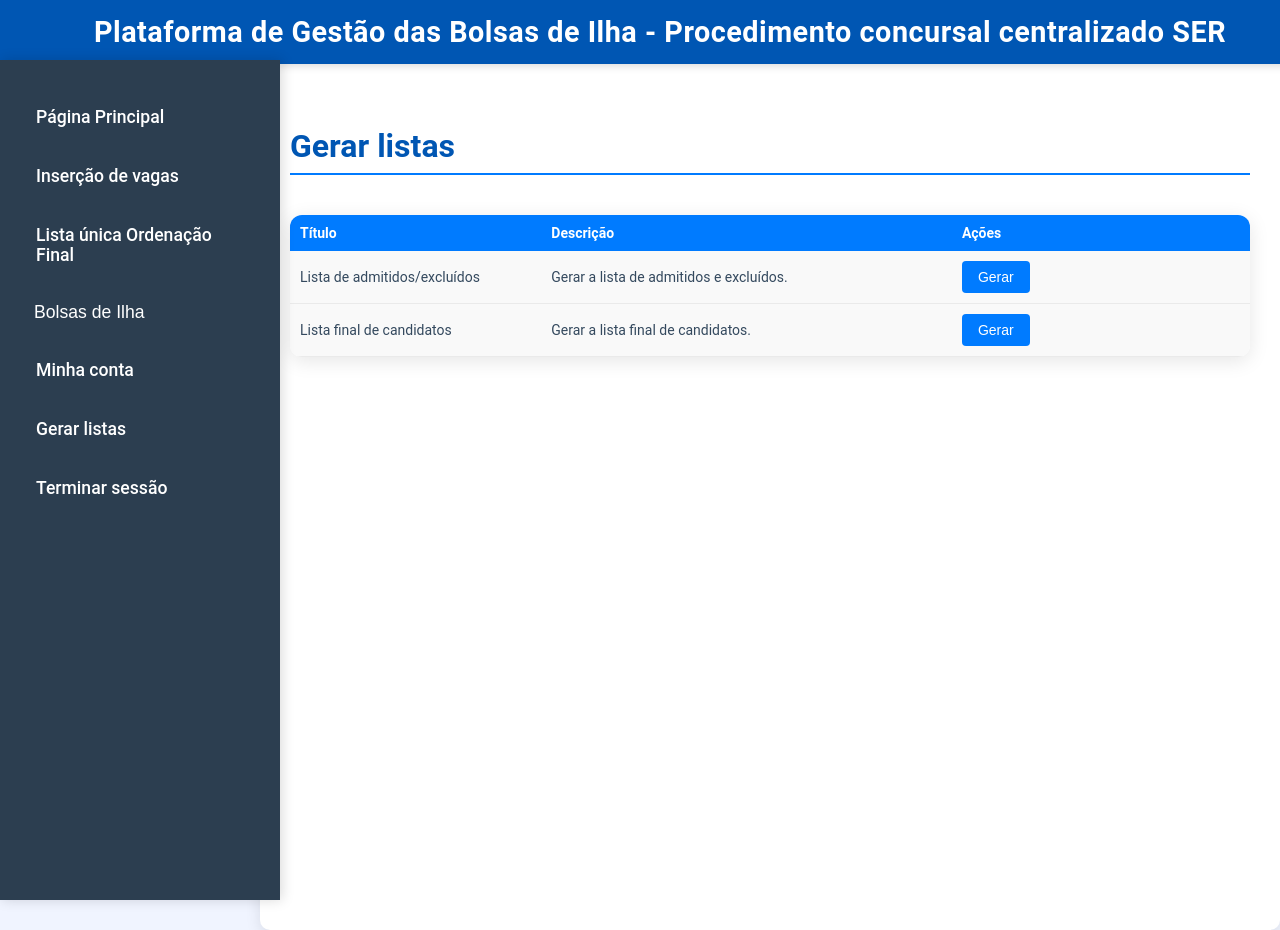
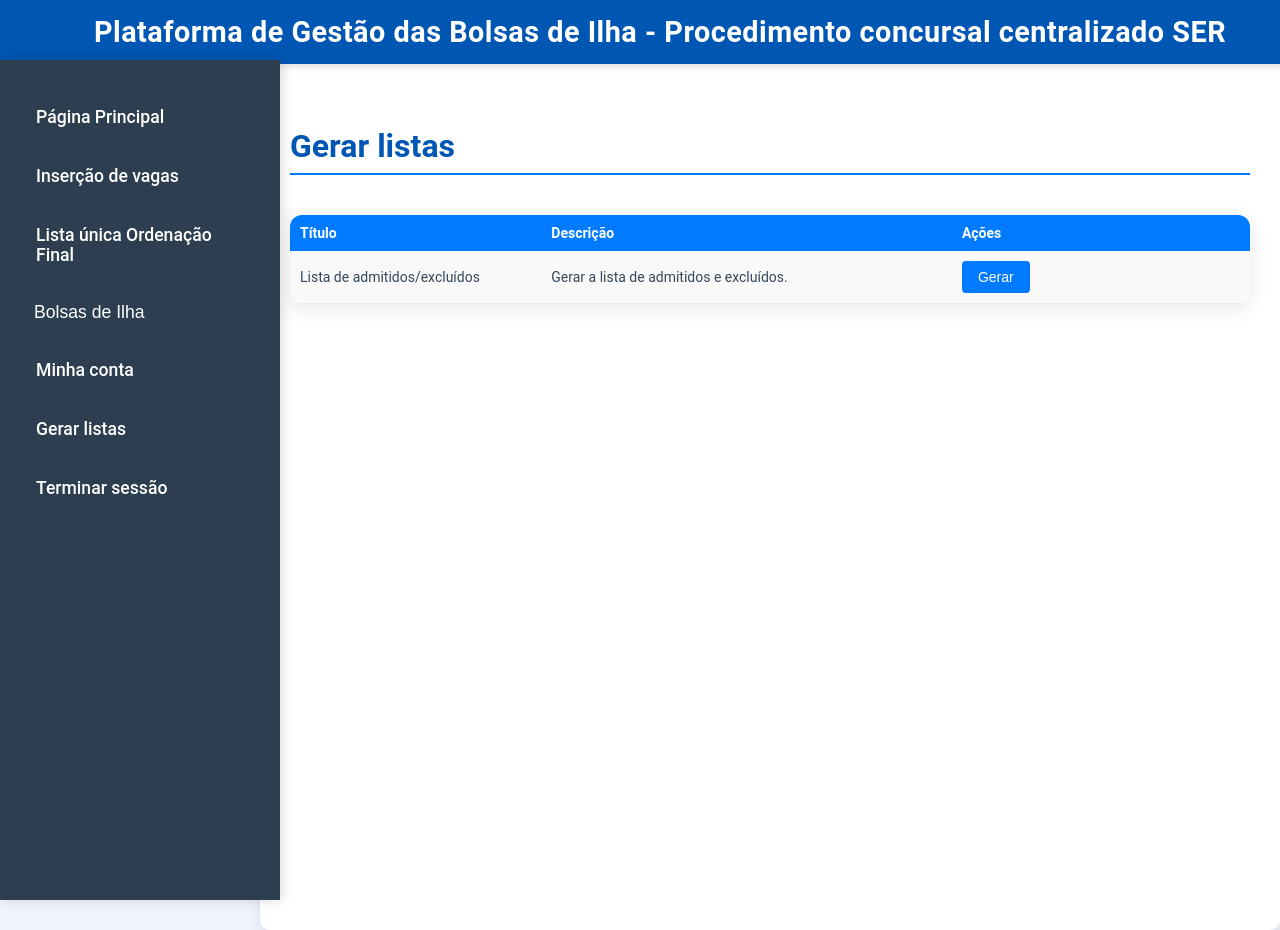
Before and after one commit to RafaelPereira014/bolsas_ilha, a Flask app: page /gerar_listas in a window 1280 px wide. Run offline with Flask 3, Linux system fonts and the light colour scheme.

Commit message:
add changes

```diff
--- a/app.py
+++ b/app.py
@@ -380,7 +380,6 @@ def gerar_lista():
     result = fetch_data_with_token(encoded_oferta)
 
     if result["status"] == "success":
-        print("entrei aqui_sucess")
 
         return jsonify({"message": "Lista gerada com sucesso", "data": result["data"]})
     else:
--- a/db_operations/admin/admitidos_excluidos_CALL.py
+++ b/db_operations/admin/admitidos_excluidos_CALL.py
@@ -36,16 +36,13 @@ def fetch_data_with_token(oferta_num):
     if not token:
         print("Invalid token")
         return None
-    print(token)
     try:
         formatted_url = f"https://outsysqa.azores.gov.pt/BEPA_Services_BL/rest/BolsaIlhas/CandidatosAdmitidosExcluidos?Acess_Token={token}&OfertaNumber={oferta_num}"
         headers = {"Content-Type": "application/json"}
         response = requests.get(formatted_url, headers=headers)
-        print("entrei aqui")
         if response.status_code == 200:
             data = response.json()
             insert_data_to_db(data, db_config)
-            print("entrei aqui")
             return {"status": "success", "data": data}
         else:
             return {"status": "error", "details": response.text}
--- a/db_operations/admin/admitidos_excluidos_info.py
+++ b/db_operations/admin/admitidos_excluidos_info.py
@@ -16,7 +16,6 @@ def insert_data_to_db(json_data, db_config):
                 # Extract main offer data
                 bolsa_ilha_data = json_data.get("API_Expose_BolsaIlha_AE", {})
                 oferta_num = bolsa_ilha_data.get('ofertaNum')
-                print(oferta_num)
                 data_publicacao = bolsa_ilha_data.get('DataPublicacao', '').split('T')[0]
                 data_conclusao = bolsa_ilha_data.get('DataConclusao', '').split('T')[0]
 
--- a/templates/gerar_listas.html
+++ b/templates/gerar_listas.html
@@ -68,13 +68,7 @@
                                 <button class="btn btn-primary" onclick="showOfertaModal()">Gerar</button>
                             </td>
                         </tr>
-                        <tr>
-                            <td>Lista final de candidatos</td>
-                            <td>Gerar a lista final de candidatos.</td>
-                            <td>
-                                <button class="btn btn-primary" onclick="showOfertaModal()">Gerar</button>
-                            </td>
-                        </tr>
+
                     </tbody>
                 </table>
             </div>
--- a/test_api.py
+++ b/test_api.py
@@ -70,9 +70,7 @@ def fetch_data_with_token(token):
         # Check if the request was successful
         if response.status_code == 200:
             # Get the JSON data from the response
-            print("entrei ca dentro")
             data = response.json()
-            print(data)
             # Insert the data into the database
             insert_data_to_db(data, db_config)
         else:
@@ -93,9 +91,6 @@ def main():
         else:
             print("Could not retrieve access token. Exiting.")
 
-        # Wait for 30 minutes before the next run
-        time.sleep(1800)
-
 
 # Check if the script is being run directly (not imported)
 if __name__ == "__main__":
```
Also changed, not shown: 2 other files.
